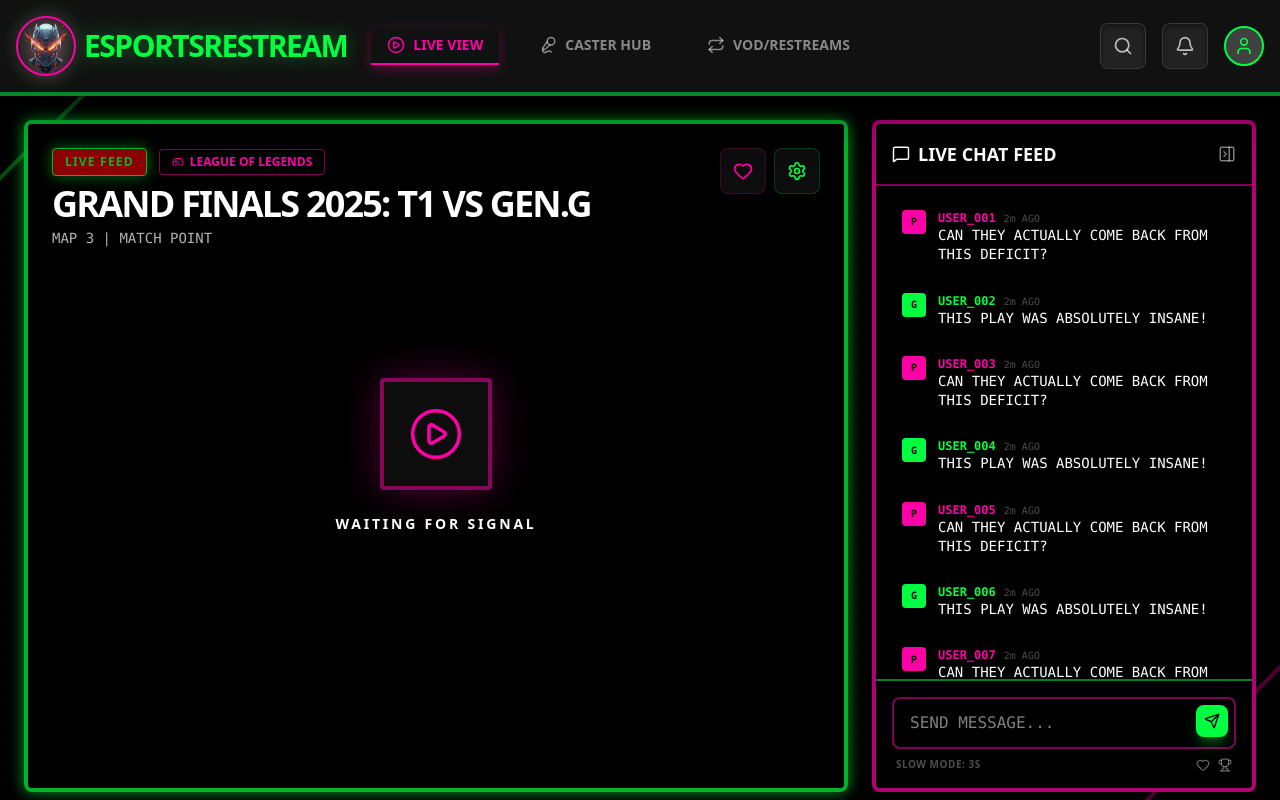
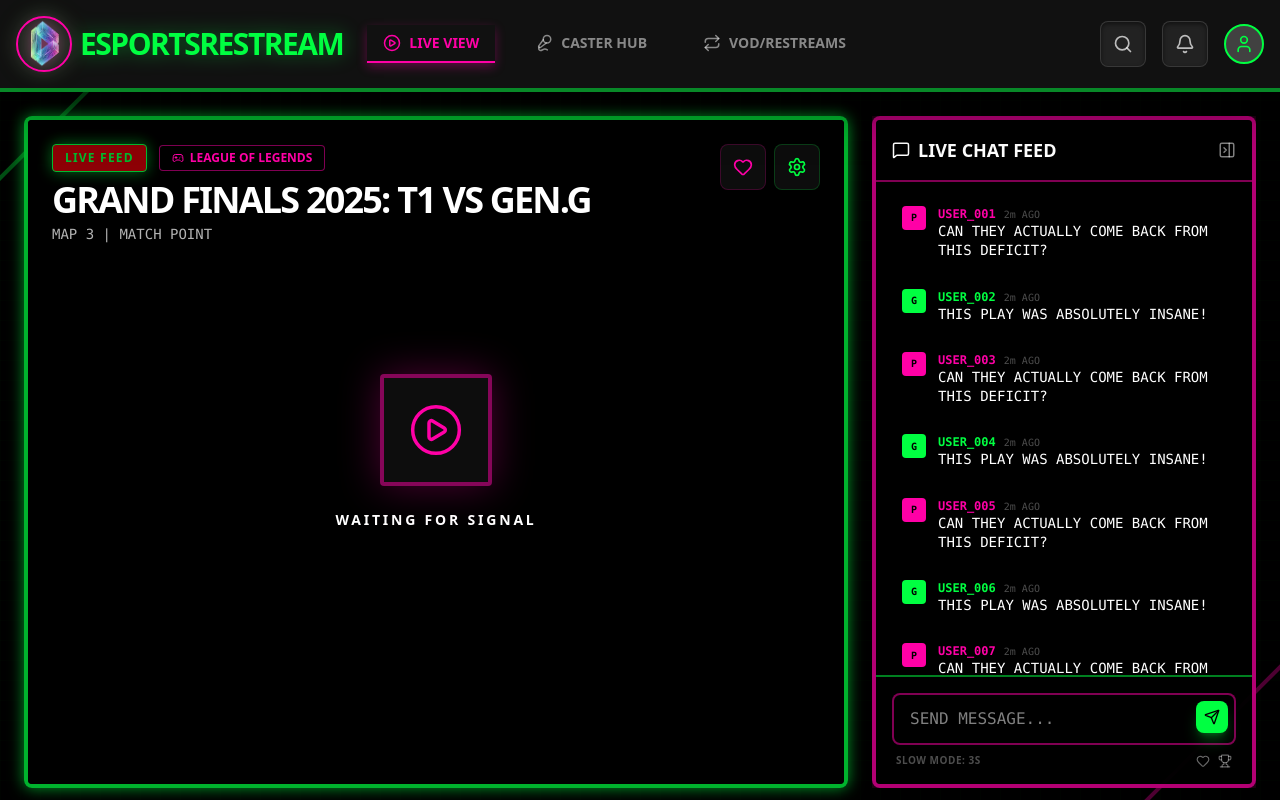
Before and after one commit to MiNKHaNT1221/esportrestream, a React (Vite) app: page /viewer_realdeal in a window 1280 px wide. Built offline with nearby package versions, Linux system fonts and the light colour scheme.

Commit message:
logo change

```diff
--- a/src/viewer/viewer_realdeal.jsx
+++ b/src/viewer/viewer_realdeal.jsx
@@ -56,9 +56,9 @@
                 <div className={`text-3xl font-black uppercase tracking-tighter drop-shadow-[0_0_10px_rgba(0,255,65,0.4)] ${NEON_GREEN} flex items-center gap-2`}>
                     {/* Image Session Placeholder: Replace the src below with your logo URL */}
                     <img
-                        src="src/assets/logo_13.png"
+                        src="src/assets/logo14.png"
                         alt="Website Logo"
-                        className={`w-15 h-15 rounded-full border-2 border-[#FF00A6] drop-shadow-[0_0_8px_rgba(255,0,166,0.5)]`}
+                        className={`w-14 h-14 rounded-full border-2 border-[#FF00A6] drop-shadow-[0_0_8px_rgba(255,0,166,0.5)]`}
                         onError={(e) => { e.target.onerror = null; e.target.src = "https://placehold.co/30x30/FF00A6/000000?text=LOGO" }}
                     />
                     ESPORTSRESTREAM
```
Also changed, not shown: src/assets/logo14.png (added), 1 other file (tests, documents, lock files or other folders).
